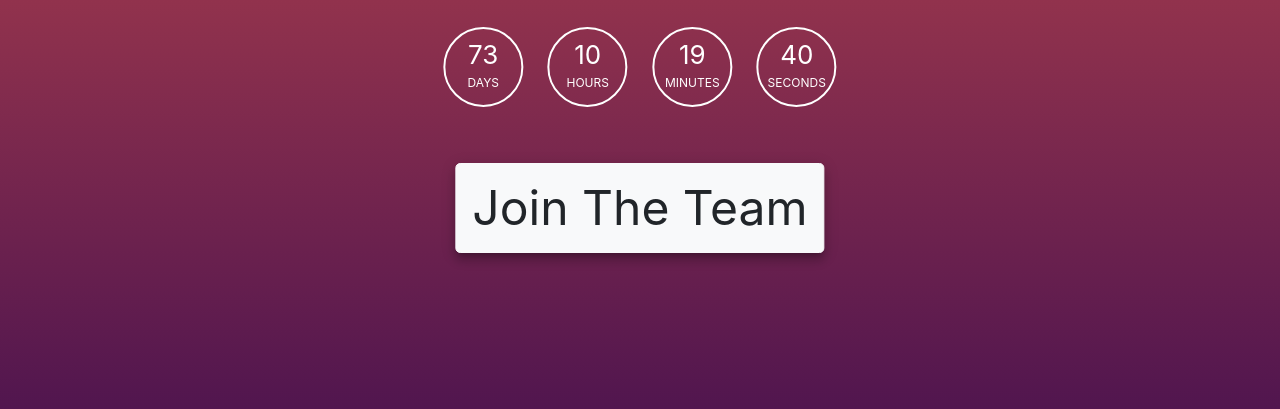
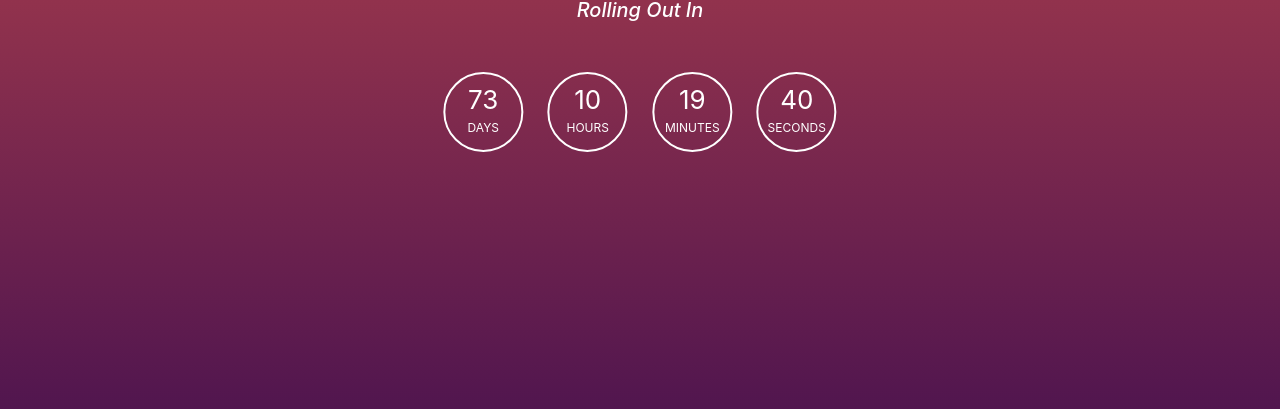
Before and after one commit to tvr8866/felicific2020, a plain HTML site: page index.html in a window 1280 px wide. Shown: the part 353-762 px from the top of the page. Drawn offline with nearby package versions, Linux system fonts and the light colour scheme.

Commit message:
Update index.html

```diff
--- a/index.html
+++ b/index.html
@@ -43,7 +43,7 @@
             </div>
         </span>
         </div>
-        <a href="https://docs.google.com/forms/d/e/1FAIpQLSeVJRSh0K9zPGiTZzY1quF5AC-Rm_UWcm4a62u_WcQuVSScWw/viewform?usp=sf_link" title="Join the team" class="animated infinite heartBeat delay-2s btn btn-light btn-lg join-team" > <font size="16">Join The Team</font> </a>
+
     </div>
 
     <script type="text/javascript">
```
